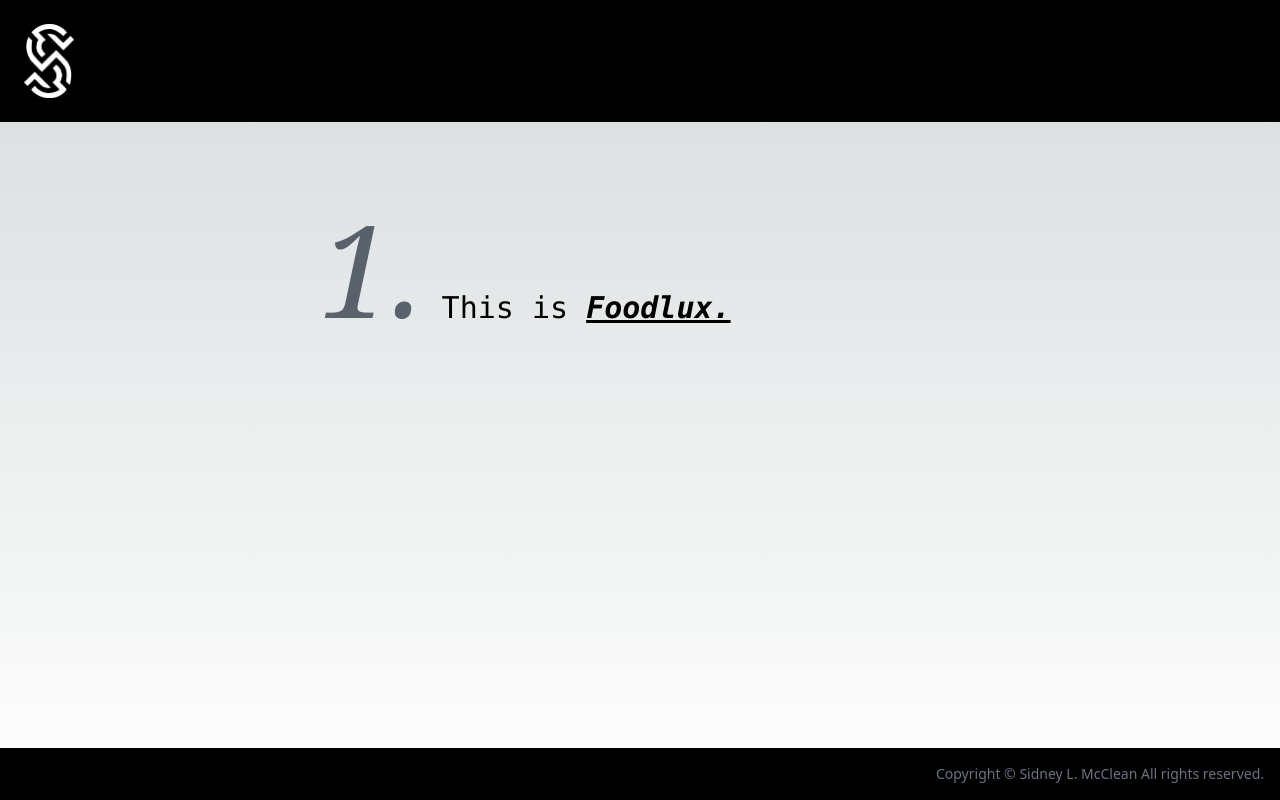
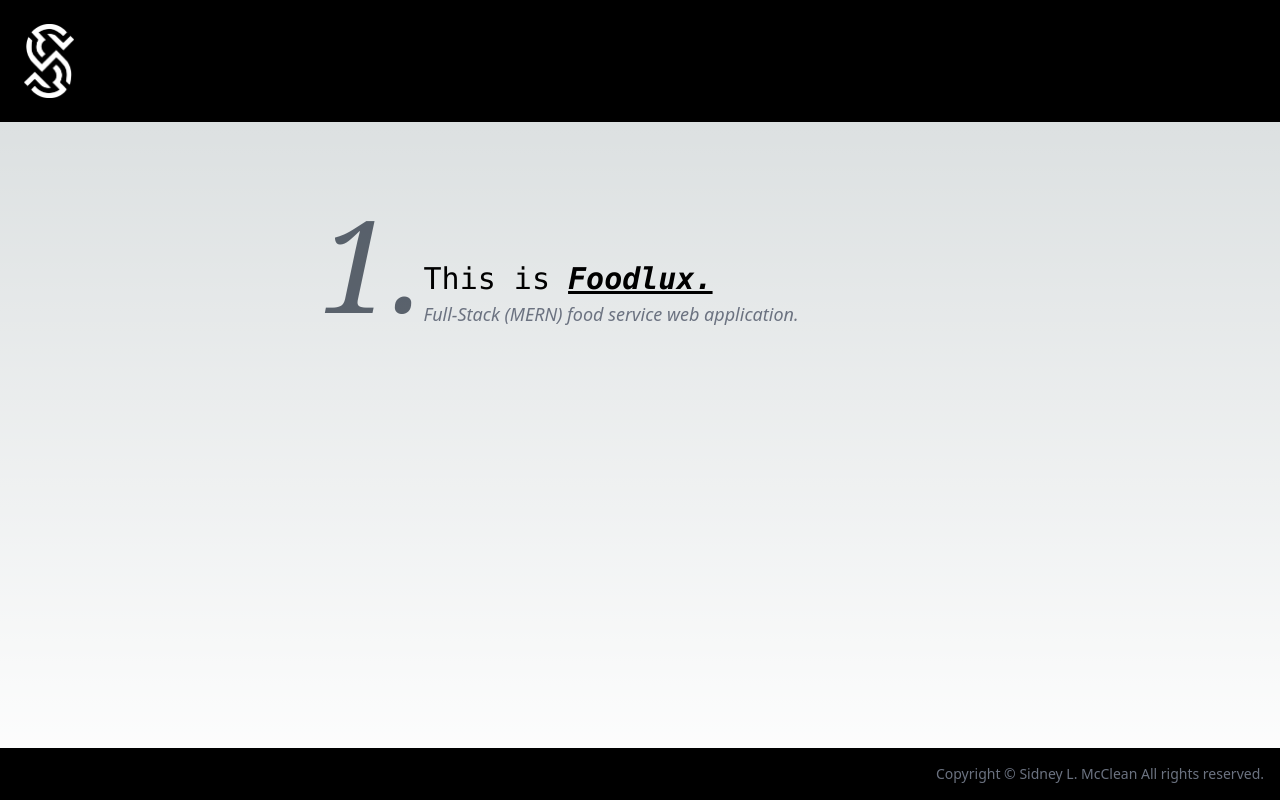
Before and after one commit to Smcclean4/smcclean4.github.io, a Next.js app in the folder personal-portfolio/: page /projects in a window 1280 px wide. Built offline with nearby package versions, Linux system fonts and the light colour scheme.

Commit message:
projects
added video for foodlux project.

```diff
--- a/personal-portfolio/src/pages/projects.tsx
+++ b/personal-portfolio/src/pages/projects.tsx
@@ -11,7 +11,13 @@ const projects = () => {
   return (
     <Layout>
       <div className={loading ? "w-3/4 lg:w-2/4 h-3/4 flex flex-col animate-fadingRev" : "w-3/4 lg:w-2/4 h-3/4 flex flex-col"}>
-        <p className={loading ? "text-2xl sm:text-3xl font-mono animate-extension1" : "text-2xl sm:text-3xl font-mono"}><span className="text-8xl sm:text-9xl font-serif text-gray-800 opacity-70"><i>1.</i></span> This is <a href="/projects/foodlux"><b className="underline"><i>Foodlux.</i></b></a></p>
+        <div className="flex flex-row items-end">
+          <span className="text-8xl sm:text-9xl font-serif text-gray-800 opacity-70"><i>1.</i></span>
+          <div>
+            <p className={loading ? "text-2xl sm:text-3xl font-mono animate-extension1 mb-2" : "text-2xl sm:text-3xl font-mono mb-2"}>This is <a href="/projects/foodlux"><b className="underline"><i>Foodlux.</i></b></a></p>
+            <p className="text-md sm:text-lg text-gray-500"><i>Full-Stack (MERN) food service web application.</i></p>
+          </div>
+        </div>
       </div>
     </Layout>
   )
--- a/personal-portfolio/src/pages/projects/foodlux.tsx
+++ b/personal-portfolio/src/pages/projects/foodlux.tsx
@@ -1,10 +1,17 @@
 import { Layout } from "@/components/Layout"
+import { useState, useEffect } from "react";
 
 const foodlux = () => {
+  const [loading, setLoading] = useState(false);
+
+  useEffect(() => {
+    setLoading(true);
+  }, [])
+
   return (
     <Layout>
-      <div className="flex flex-col sm:flex-row w-full h-full sm:bg-gradient-to-br from-black from-50% to-white to-50%">
-        <div className="w-full sm:w-1/2 h-full flex flex-col items-center pt-10">
+      <div className="flex flex-col lg:flex-row w-full h-full lg:bg-gradient-to-br from-black from-50% to-white to-50%">
+        <div className="w-full lg:w-1/2 h-full flex flex-col items-center pt-10">
           <p className="text-5xl mb-10 font-mono underline">Foodlux</p>
           <p className="w-3/4 text-2xl font-extralight">An example food servicing website where you can order food, browse menus,and  order food using your preferred payment method. You'll receive order information after putting in your checkout information, and you can track the status of your order from the comfort of your own home.</p>
           <ul className="my-10 flex flex-row flex-wrap w-3/4 justify-center">
@@ -16,8 +23,9 @@ const foodlux = () => {
             <a target="_blank" href="https://www.nodejs.org"><img className="m-3 h-15 animate-pulse" src="https://img.icons8.com/color/48/000000/nodejs.png" /></a>
           </ul>
         </div>
-        <div className="text-black w-full sm:w-1/2 h-full flex justify-center items-center bg-white sm:bg-inherit">
-          <p>This will contain lthe white split.</p>
+        <div className={loading ? "animate-fadingRev text-black w-full lg:w-1/2 h-full flex flex-col items-center justify-end bg-white lg:bg-inherit" : "text-black w-full lg:w-1/2 h-full flex flex-col items-center justify-end bg-white lg:bg-inherit"}>
+          <video controls src={"/IMG_0276.MOV"} className="w-full h-auto p-6" />
+          <p className="font-mono text-md md:text-xl my-4">You can find this project <a href="" className="underline">here.</a></p>
         </div>
       </div>
     </Layout>
```
Also changed, not shown: 1 other file (tests, documents, lock files or other folders).
